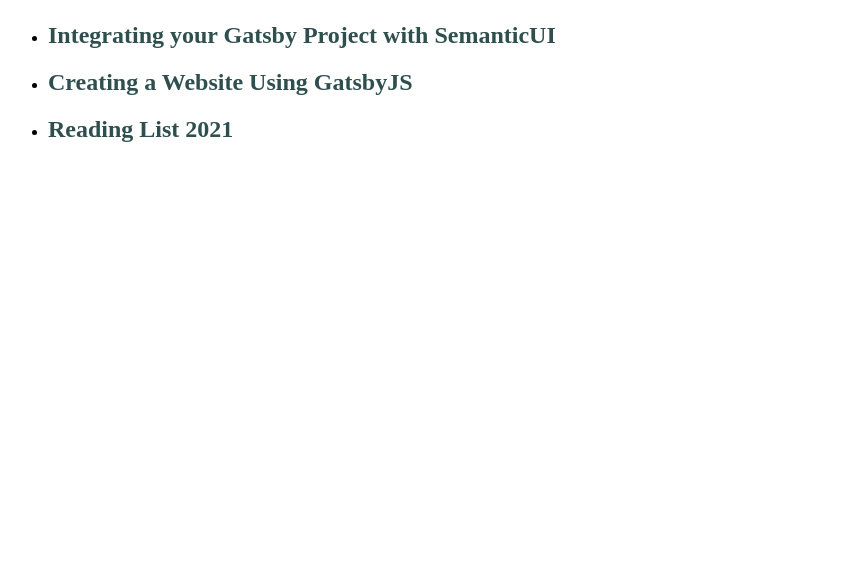
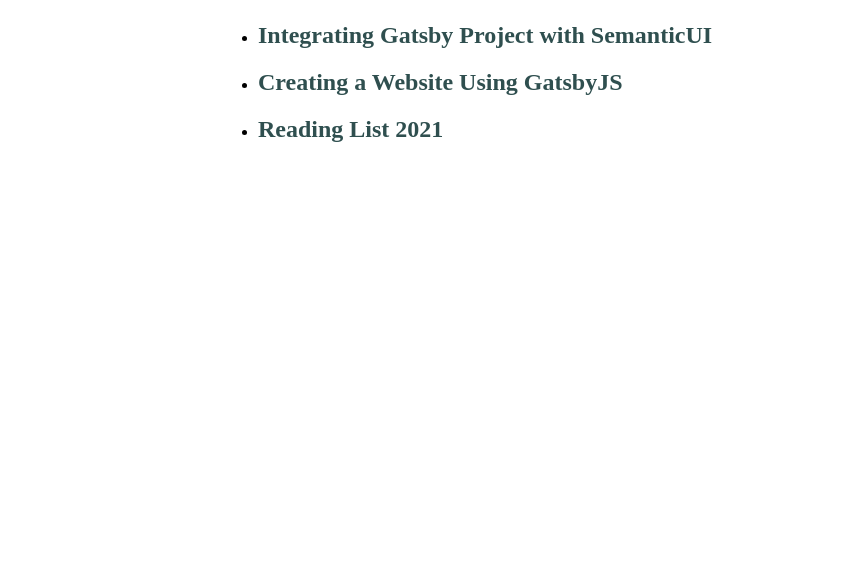
Before and after one commit to shivangisareen/my-blog, a Gatsby site: page /blog in a window 1280 px wide. Shown: the part 217-800 px from the top of the page, without its empty margins (30-893 px from the left). Built offline with nearby package versions, Linux system fonts and the light colour scheme; Gatsby itself is replaced by a stand-in of ours.

Commit message:
edit padding of blog list, edit title of one blog post

```diff
--- a/blog/integrate-semantic-ui/index.mdx
+++ b/blog/integrate-semantic-ui/index.mdx
@@ -1,6 +1,6 @@
 ---
 
-title: "Integrating your Gatsby Project with SemanticUI"
+title: "Integrating Gatsby Project with SemanticUI"
 date: "2021-11-02"
 hero_image: "./integrate.jpg"
 hero_image_alt: "Integrate"
--- a/src/pages/blog/blog.module.css
+++ b/src/pages/blog/blog.module.css
@@ -13,3 +13,7 @@
     color: darkorange;
     /* color:palevioletred */
 }
+
+.list {
+    padding-left: 250px;
+}
--- a/src/pages/blog/index.js
+++ b/src/pages/blog/index.js
@@ -3,7 +3,7 @@
 
 import NavBar from "../../components/navBar";
 import Header from "../../components/header";
-import { content, title } from "./blog.module.css";
+import { content, title, list } from "./blog.module.css";
 
 const Blog = ({data}) => {
     return (
@@ -12,7 +12,7 @@
             <NavBar/>
             <br/>
             <div className={content}>
-              <ul>
+              <ul className={list}>
                 {
                   data.allMdx.nodes.map(node => (
                       <div key={node.id}>
```
